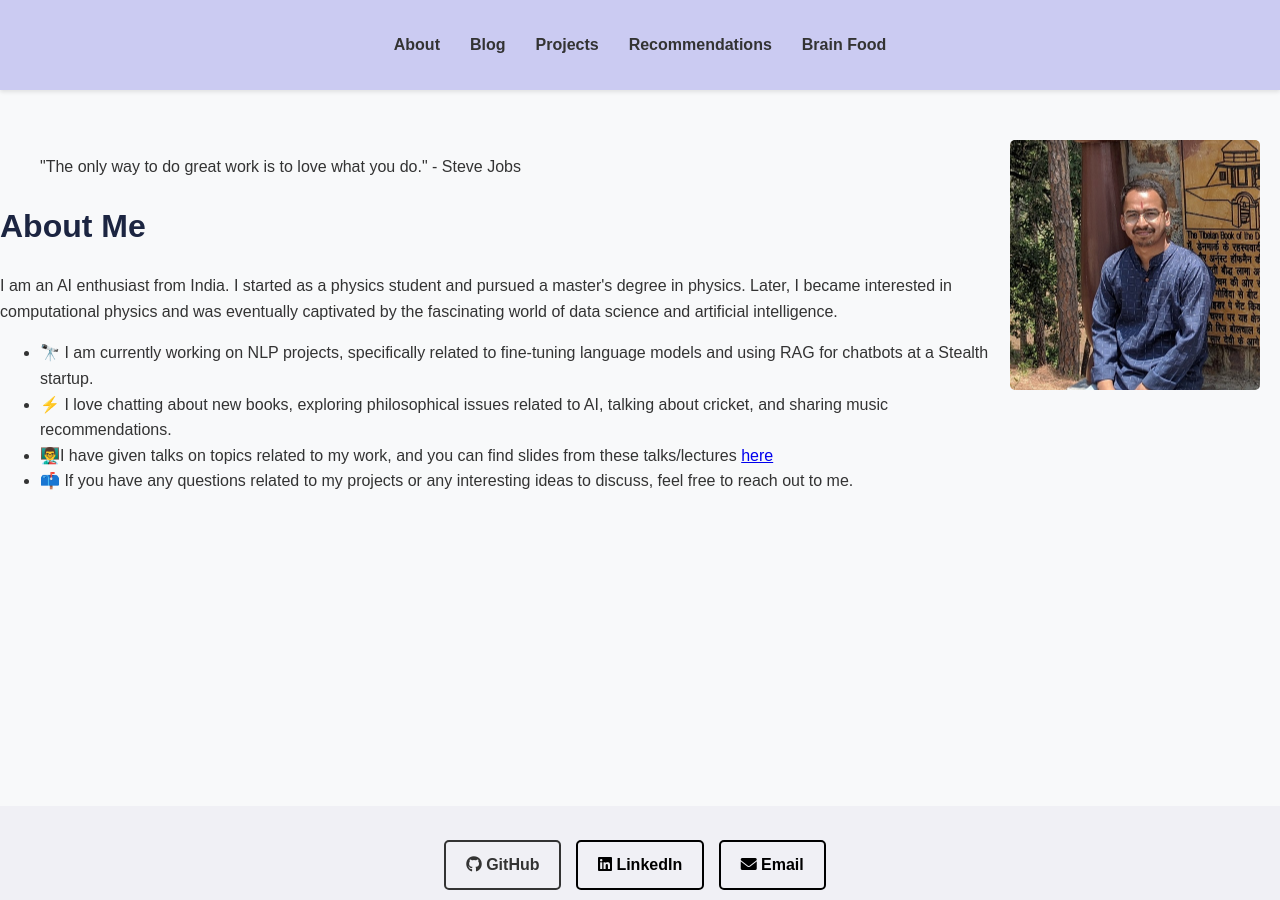
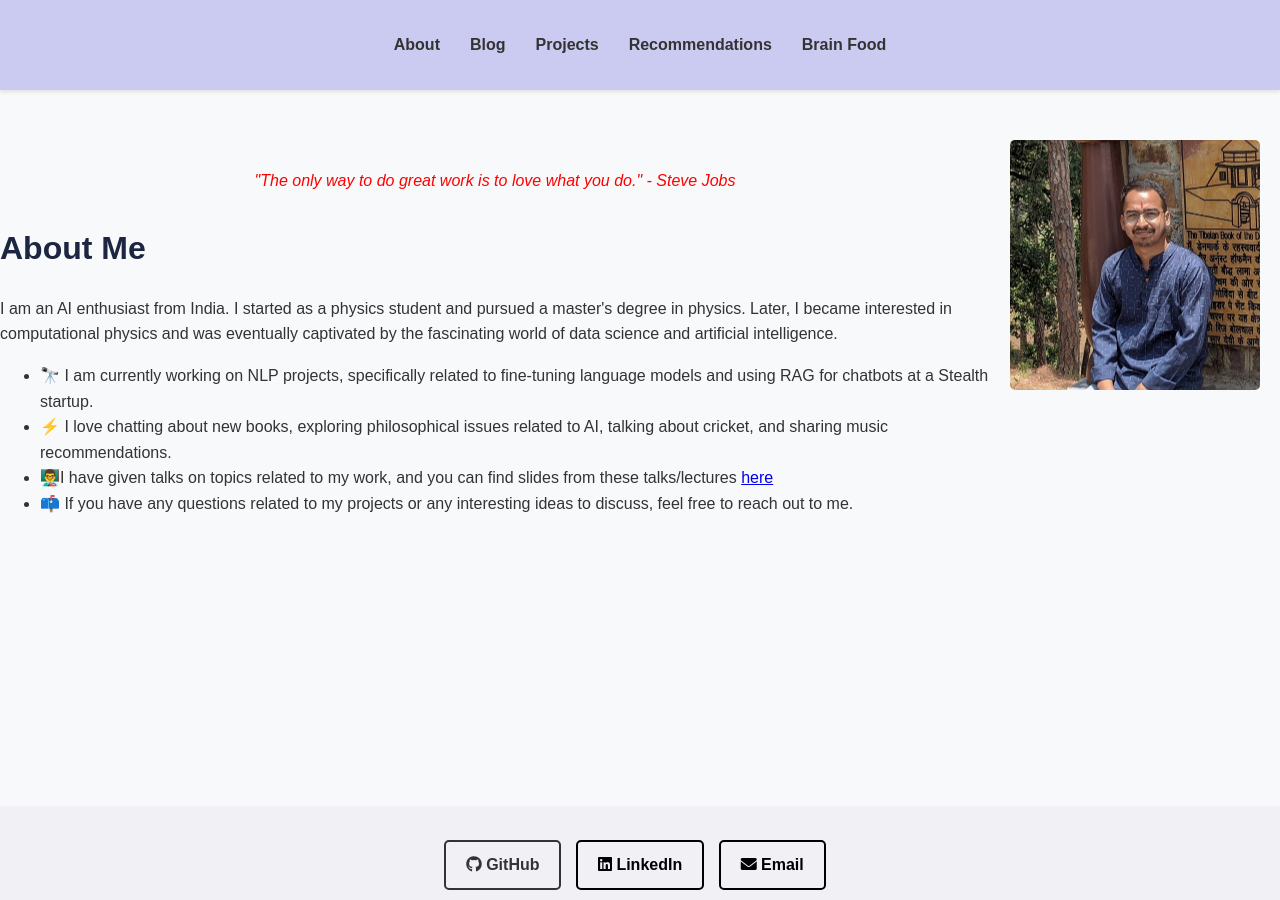
Before and after one commit to adhikarinarayan/adhikarinarayan.github.io, a Jekyll site: the page built from index.md, in a window 1280 px wide. Built offline with Jekyll 4.4.1, drawn with Linux system fonts in a browser that asks for light colours.

Commit message:
Update styles.css

```diff
--- a/assets/css/styles.css
+++ b/assets/css/styles.css
@@ -287,15 +287,16 @@ footer {
 }
 
 /* background quote */
-.about-section blockquote {
-  background-color: transparent; /* Remove background color */
-  border: none; /* Remove border */
-  margin: 30px 0; /* Keep margins for spacing */
-  padding: 0; /* Remove padding */
+.profile-container blockquote {
+  background-color: transparent;
+  border: none;
+  margin: 30px 0;
+  padding: 0;
   font-style: italic;
-  text-align: center; /* Center the quote (optional) */
+  text-align: center;
+  color: red; /* Add this line to set the quote color to red */
 }
 
-.about-section blockquote p {
-  margin-bottom: 0; /* Remove default bottom margin */
+.profile-container blockquote p {
+  margin-bottom: 0;
 }
```
